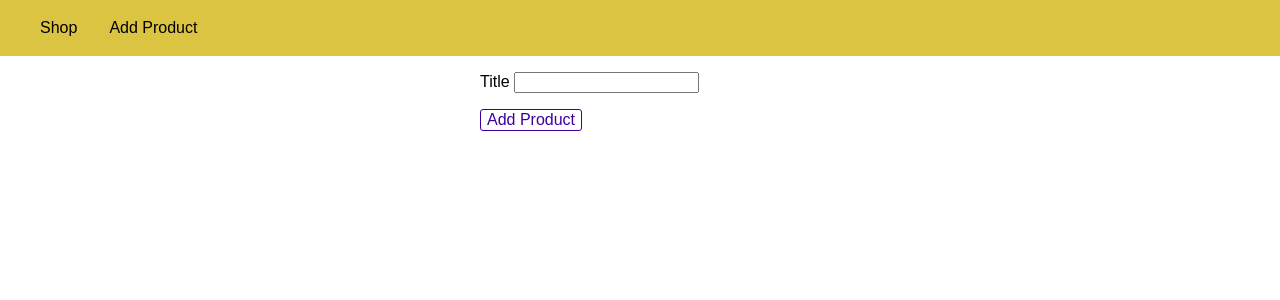
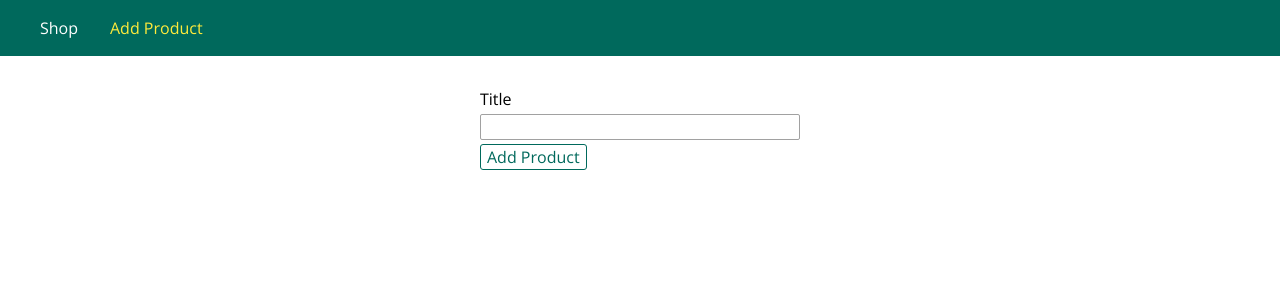
Before and after one commit to cameronRomo/node-basics, a Node server app: page /admin/add-product in a window 1280 px wide; the page is wider, and only the part inside the window is pictured. Shown: the top 300 px of that part. Run offline with Node 20, Linux system fonts and the light colour scheme; some libraries are stand-ins or nearby versions.

Commit message:
Change views from .html to .pug

```diff
--- a/app.js
+++ b/app.js
@@ -3,6 +3,8 @@ const express = require("express");
 const bodyParser = require("body-parser");
 
 const app = express();
+app.set("view engine", "pug");
+app.set("views", "views");
 
 const adminData = require("./routes/admin");
 const shopRoutes = require("./routes/shop");
@@ -14,7 +16,7 @@ app.use("/admin", adminData.router);
 app.use(shopRoutes);
 
 app.use((req, res, next) => {
-  res.status(404).sendFile(path.join(__dirname, "views", "not-found.html"));
+  res.status(404).render("not-found", { pageTitle: "Page Not Found" });
 });
 
 app.listen(3000);
--- /dev/null
+++ b/public/css/forms.css
@@ -0,0 +1,20 @@
+.form-control {
+    margin: 1rem 0;
+}
+
+.form-control label,
+.form-control input {
+    display: block;
+    width: 100%;
+    margin-bottom: 0.25rem;
+}
+
+.form-control input {
+    border: 1px solid #a1a1a1;
+    font: inherit;
+    border-radius: 2px;
+}
+
+.form-control input:focus {
+    outline-color: #00695c;
+}
--- a/public/css/main.css
+++ b/public/css/main.css
@@ -1,39 +1,108 @@
+@import url('https://fonts.googleapis.com/css?family=Open+Sans:400,700');
+
+* {
+  box-sizing: border-box;
+}
+
 body {
   padding: 0;
   margin: 0;
-  font-family: sans-serif;
+  font-family: 'Open Sans', sans-serif;
 }
+
 main {
   padding: 1rem;
+  margin: auto;
 }
+
 .main-header {
   width: 100%;
   height: 3.5rem;
-  background-color: #dbc441;
+  background-color: #00695c;
   padding: 0 1.5rem;
 }
+
 .main-header__nav {
   height: 100%;
   display: flex;
   align-items: center;
 }
+
 .main-header__item-list {
   list-style: none;
   margin: 0;
   padding: 0;
   display: flex;
 }
+
 .main-header__item {
   margin: 0 1rem;
   padding: 0;
 }
+
 .main-header__item a {
   text-decoration: none;
-  color: black;
+  color: white;
 }
 
 .main-header__item a:hover,
 .main-header__item a:active,
 .main-header__item a.active {
-  color: #3e00a1;
+  color: #ffeb3b;
 }
+
+.grid {
+  display: flex;
+  flex-wrap: wrap;
+  justify-content: space-around;
+  align-items: stretch;
+}
+
+.card {
+  box-shadow: 0 2px 8px rgba(0, 0, 0, 0.26);
+}
+
+.card__header,
+.card__content {
+  padding: 1rem;
+}
+
+.card__header h1,
+.card__content h1,
+.card__content h2,
+.card__content p {
+  margin: 0;
+}
+
+.card__image {
+  width: 100%;
+}
+
+.card__image img {
+  width: 100%;
+}
+
+.card__actions {
+    padding: 1rem;
+    text-align: center;
+}
+
+.card__actions button,
+.card__actions a {
+    margin: 0 0.25rem;
+}
+
+.btn {
+  font: inherit;
+  border: 1px solid #00695c;
+  color: #00695c;
+  background: white;
+  border-radius: 3px;
+  cursor: pointer;
+}
+
+.btn:hover,
+.btn:active {
+  background-color: #00695c;
+  color: white;
+}
--- a/public/css/product.css
+++ b/public/css/product.css
@@ -1,34 +1,25 @@
 .product-form {
-  width: 20rem;
-  max-width: 90%;
-  margin: auto;
-}
-.form-control {
-  margin: 1rem 0;
-}
-.form-control label,
-.form-control input {
-  display: block;
-  width: 100%;
-}
-.form-control input {
-  border: 1px solid #dbc441;
-  font: inherit;
-  border-radius: 2px;
+    width: 20rem;
+    max-width: 90%;
+    margin: auto;
 }
 
-button {
-  margin: 1rem 0;
-  font: inherit;
-  border: 1px solid #3e00a1;
-  color: #3e00a1;
-  background: white;
-  border-radius: 3px;
-  cursor: pointer;
+.product-item {
+    width: 20rem;
+    max-width: 95%;
 }
 
-button:hover,
-button:active {
-  background-color: #3e00a1;
-  color: white;
+.product__title {
+    font-size: 1.2rem;
+    text-align: center;
 }
+
+.product__price {
+    text-align: center;
+    color: #4d4d4d;
+    margin-bottom: 0.5rem;
+}
+
+.product__description {
+    text-align: center;
+}
--- a/routes/admin.js
+++ b/routes/admin.js
@@ -7,7 +7,10 @@ const rootDir = require("../util/path");
 const products = [];
 
 router.get("/add-product", (req, res, next) => {
-  res.sendFile(path.join(rootDir, "views", "add-product.html"));
+  res.render("add-product", {
+    pageTitle: "Add Product",
+    path: "/admin/add-product",
+  });
 });
 
 router.post("/add-product", (req, res, next) => {
--- a/routes/shop.js
+++ b/routes/shop.js
@@ -7,8 +7,9 @@ const adminData = require("./admin");
 const router = express.Router();
 
 router.get("/", (req, res, next) => {
-  console.log("adminData.products", adminData.products);
-  res.sendFile(path.join(rootDir, "views", "shop.html"));
+  // console.log("adminData.products", adminData.products);
+  const products = adminData.products;
+  res.render("shop", { prods: products, pageTitle: "Shop", path: "/" });
 });
 
 module.exports = router;
--- a/views/add-product.html
+++ b/views/add-product.html
@@ -1,34 +1,36 @@
 <!DOCTYPE html>
 <html lang="en">
+
 <head>
-    <meta charset="UTF-8" />
-    <meta http-equiv="X-UA-Compatible" content="IE=edge" />
-    <meta name="viewport" content="width=device-width, initial-scale=1.0" />
+    <meta charset="UTF-8">
+    <meta name="viewport" content="width=device-width, initial-scale=1.0">
+    <meta http-equiv="X-UA-Compatible" content="ie=edge">
     <title>Add Product</title>
-    <link rel="stylesheet" href="/css/main.css" />
-    <link rel="stylesheet" href="/css/product.css" />
+    <link rel="stylesheet" href="/css/main.css">
+    <link rel="stylesheet" href="/css/forms.css">
+    <link rel="stylesheet" href="/css/product.css">
 </head>
+
 <body>
     <header class="main-header">
         <nav class="main-header__nav">
             <ul class="main-header__item-list">
-          <li class="main-header__item">
-            <a href="/">Shop</a>
-          </li>
-          <li class="main-header__item">
-            <a href="/admin/add-product">Add Product</a>
-          </li>
+                <li class="main-header__item"><a href="/">Shop</a></li>
+                <li class="main-header__item"><a class="active" href="/admin/add-product">Add Product</a></li>
             </ul>
         </nav>
     </header>
+
     <main>
         <form class="product-form" action="/admin/add-product" method="POST">
-        <div class="form-controll">
+            <div class="form-control">
                 <label for="title">Title</label>
-          <input type="text" name="title" id="title" />
+                <input type="text" name="title" id="title">
             </div>
-        <button type="submit">Add Product</button>
+
+            <button class="btn" type="submit">Add Product</button>
         </form>
     </main>
 </body>
+
 </html>
--- /dev/null
+++ b/views/add-product.pug
@@ -0,0 +1,14 @@
+extends layouts/main-layout.pug
+
+block styles
+  link(rel="stylesheet", href="/css/forms.css")
+  link(rel="stylesheet", href="/css/product.css")
+
+block content
+  main
+    form.product-form(action="/admin/add-product", method="POST")
+      .form-control
+        label(for="title") Title
+        input(type="text", name="title")#title
+
+        button.btn(type="submit") Add Product
--- /dev/null
+++ b/views/layouts/main-layout.pug
@@ -0,0 +1,18 @@
+doctype html
+html(lang="en")
+  head
+    meta(charset="UTF-8")
+    meta(http-equiv="X-UA-Compatible", content="IE=edge")
+    meta(name="viewport", content="width=device-width, initial-scale=1.0")
+    title #{pageTitle}
+    link(rel="stylesheet", href="/css/main.css")
+    block styles
+  body
+    header.main-header
+      nav.main-header__nav
+        ul.main-header__item-list
+          li.main-header__item
+            a(href="/", class=(path==="/" ? "active" : "")) Shop
+          li.main-header__item
+            a(href="/admin/add-product", class=(path==="/admin/add-product" ? "active" : "")) Add Product
+    block content
--- /dev/null
+++ b/views/not-found.pug
@@ -0,0 +1,4 @@
+extends layouts/main-layout.pug
+
+block content
+  h1 Page Not Found!
```
Also changed, not shown: views/shop.html (+29 -11 lines), views/shop.pug (added, +21 -0 lines). Lines whose indentation alone changed are shown as unchanged.
